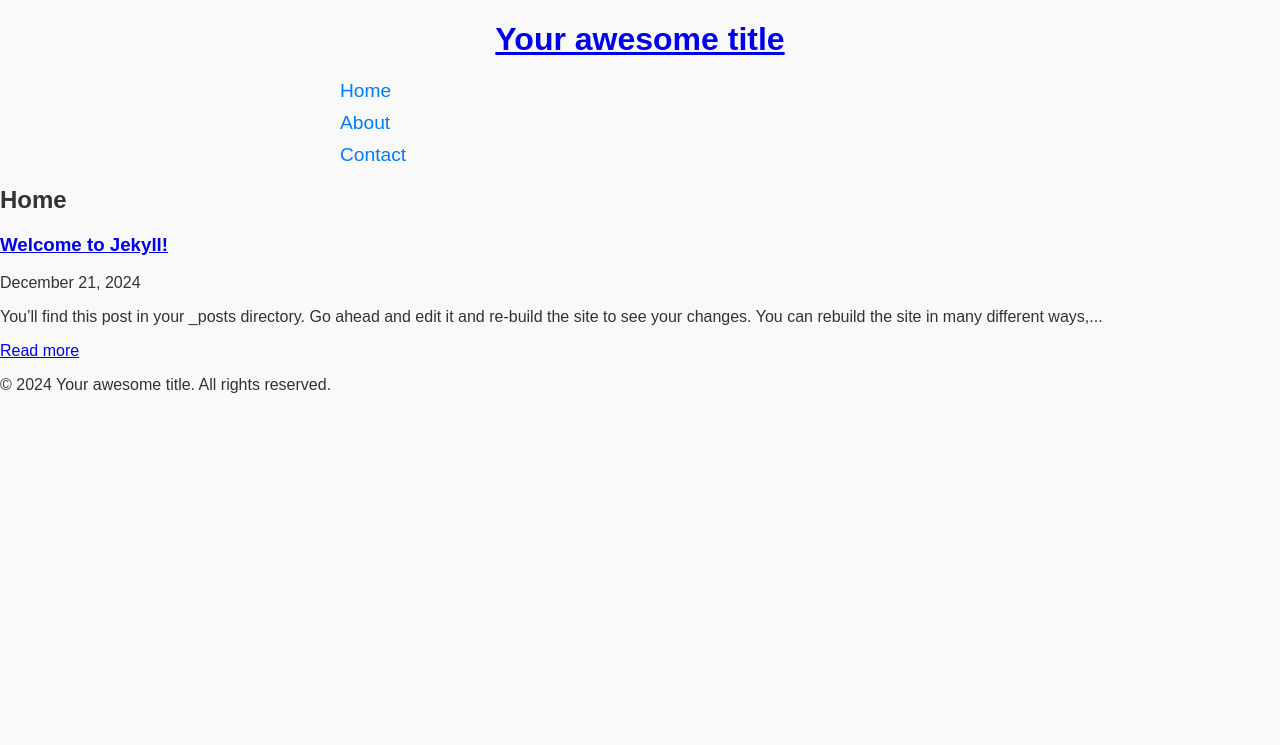
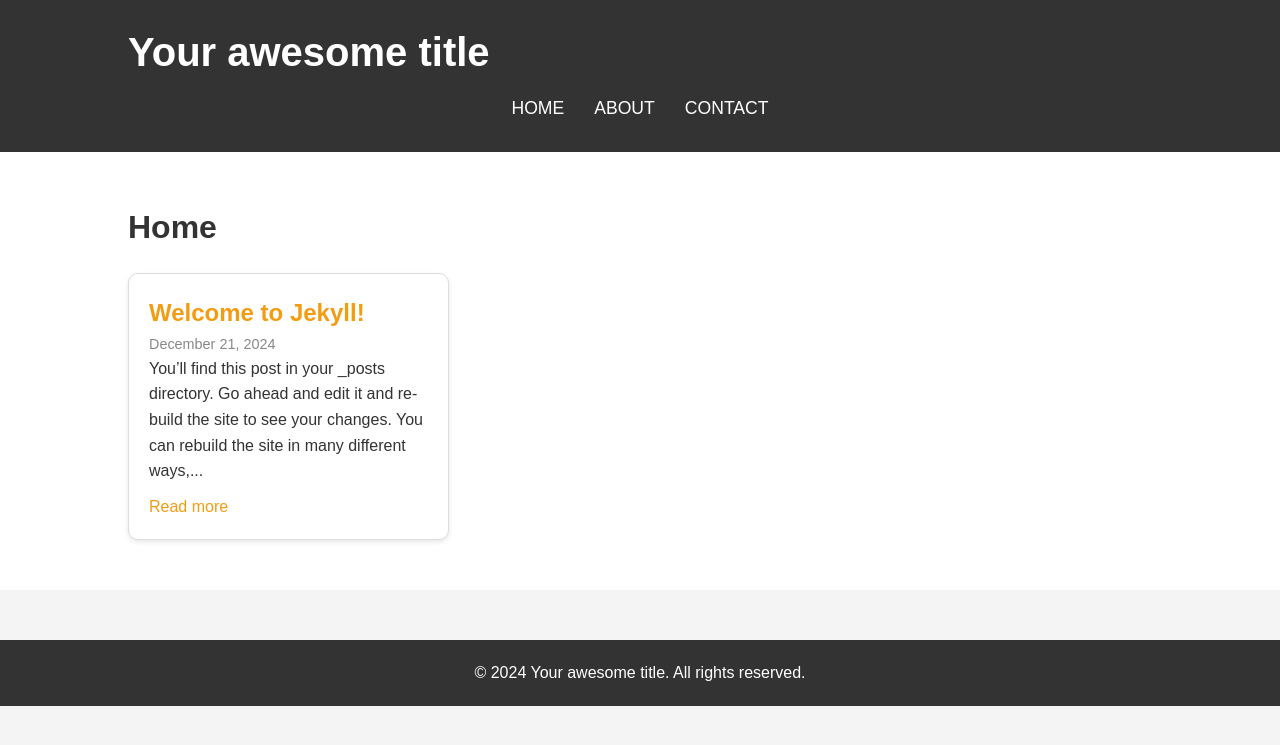
Before and after one commit to Hike-projects/Blogpage, a Jekyll site: the page built from index.markdown, in a window 1280 px wide. Shown: the top 745 px of the page. Built offline with Jekyll 4.4.1, drawn with Linux system fonts in a browser that asks for light colours.

Commit message:
Update style.css

```diff
--- a/assets/css/style.css
+++ b/assets/css/style.css
@@ -1,33 +1,125 @@
-body {
-    font-family: Arial, sans-serif;
+/* General Styles */
+* {
     margin: 0;
     padding: 0;
-    background-color: #f9f9f9;
+    box-sizing: border-box;
+}
+
+body {
+    font-family: 'Arial', sans-serif;
+    line-height: 1.6;
+    background-color: #f4f4f4;
     color: #333;
 }
 
-h1 {
-    text-align: center;
-    color: #444;
-}
-
-ul {
-    list-style: none;
-    padding: 0;
-    max-width: 600px;
+.container {
+    width: 80%;
+    max-width: 1200px;
     margin: 0 auto;
 }
 
-ul li {
-    margin: 10px 0;
-    font-size: 1.2em;
+/* Header Styles */
+.header {
+    background: #333;
+    color: white;
+    padding: 20px 0;
 }
 
-ul li a {
+.header h1 a {
+    color: white;
     text-decoration: none;
-    color: #007BFF;
+    font-size: 2.5rem;
 }
 
-ul li a:hover {
+.nav ul {
+    list-style: none;
+    display: flex;
+    justify-content: center;
+    padding: 10px 0;
+}
+
+.nav li {
+    margin: 0 15px;
+}
+
+.nav a {
+    color: white;
+    text-decoration: none;
+    font-size: 1.1rem;
+    text-transform: uppercase;
+}
+
+.nav a:hover {
+    color: #f39c12;
+}
+
+/* Main Content Styles */
+.main {
+    padding: 50px 0;
+    background-color: white;
+}
+
+h2 {
+    font-size: 2rem;
+    margin-bottom: 20px;
+}
+
+.post-list {
+    display: grid;
+    grid-template-columns: repeat(auto-fill, minmax(300px, 1fr));
+    gap: 30px;
+}
+
+.post {
+    background-color: #fff;
+    border: 1px solid #ddd;
+    border-radius: 10px;
+    padding: 20px;
+    box-shadow: 0 2px 5px rgba(0, 0, 0, 0.1);
+    transition: all 0.3s ease;
+}
+
+.post:hover {
+    transform: translateY(-5px);
+    box-shadow: 0 5px 15px rgba(0, 0, 0, 0.1);
+}
+
+.post h3 {
+    font-size: 1.5rem;
+    color: #333;
+}
+
+.post a {
+    color: #f39c12;
+    text-decoration: none;
+}
+
+.read-more {
+    margin-top: 10px;
+    display: inline-block;
+    font-size: 1rem;
+    color: #f39c12;
+    text-decoration: none;
+}
+
+.read-more:hover {
     text-decoration: underline;
 }
+
+.post-date {
+    font-size: 0.9rem;
+    color: #888;
+}
+
+/* Footer Styles */
+.footer {
+    background-color: #333;
+    color: white;
+    text-align: center;
+    padding: 20px 0;
+    margin-top: 50px;
+}
+
+.footer p {
+    font-size: 1rem;
+}
```
